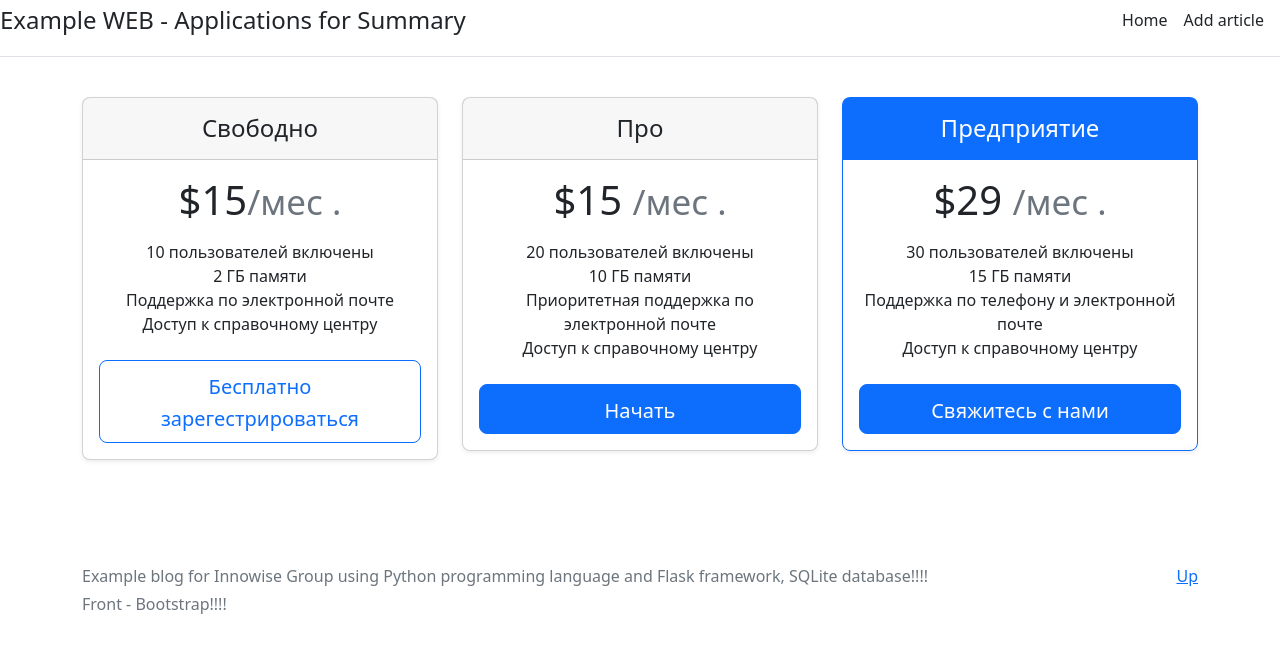
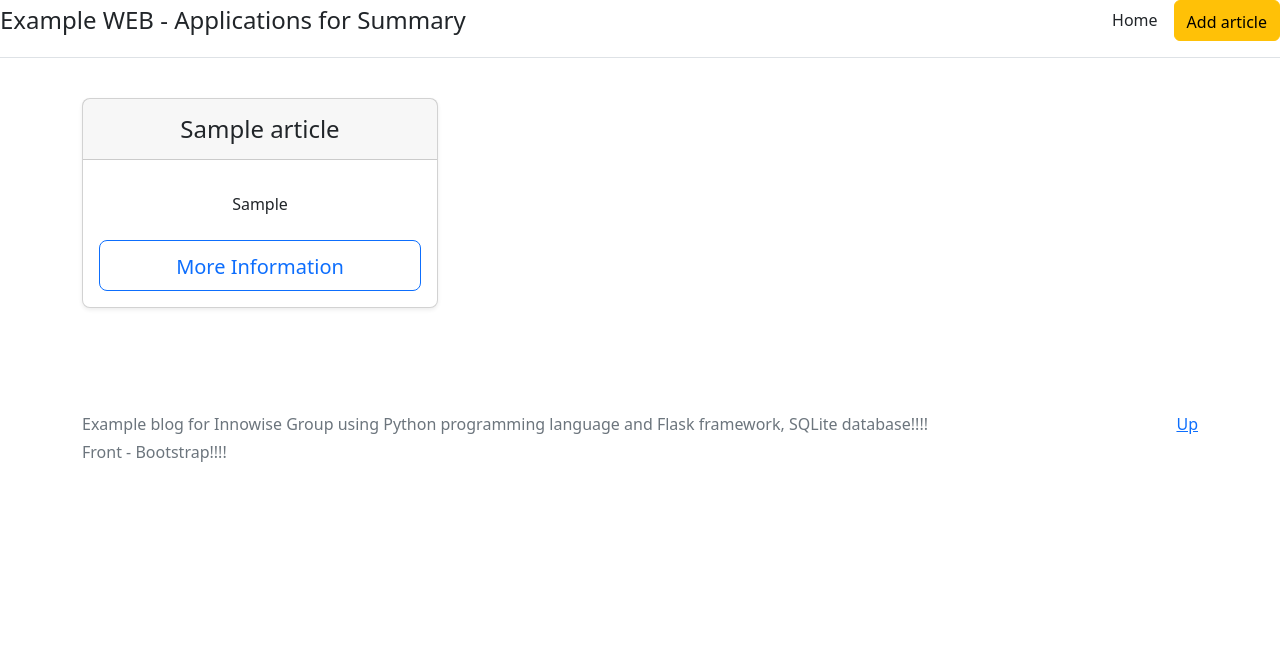
Before and after one commit to Sasa537/Web, a Flask app: page / in a window 1280 px wide. Shown: the top 653 px of the page. Run offline with Flask 2, Linux system fonts and the light colour scheme; tables that the repository leaves empty hold one stand-in row (values such as "Sample post").

Commit message:
Сделан вывод статей из БД

```diff
--- a/app.py
+++ b/app.py
@@ -1,4 +1,4 @@
-from flask import Flask, render_template, request,redirect
+from flask import Flask, render_template, request, redirect
 from flask_sqlalchemy import SQLAlchemy
 from datetime import datetime
 app = Flask(__name__)
@@ -6,7 +6,7 @@ app.config['SQLALCHEMY_DATABASE_URI'] = 'sqlite:///blog.db'
 app.config['SQLALCHEMY_TRACK_MODIFICATIONS'] = False
 db = SQLAlchemy(app)
 
-# Здесь  будет модель
+
 class Article(db.Model):
     id = db.Column(db.Integer, primary_key=True)
     title = db.Column(db.String(100), nullable=False)
@@ -14,13 +14,19 @@ class Article(db.Model):
     text = db.Column(db.Text, nullable=False)
     date = db.Column(db.DateTime, default=datetime.utcnow())
 
+    def __init__(self, title, intro, text):
+        self.title = title
+        self.intro = intro
+        self.text = text
+
     def __repr__(self):
          return '<Article %r>' % self.id
 
 
 @app.route('/')
 def index():
-    return render_template("index.html")
+    articles = Article.query.order_by(Article.date).all()
+    return render_template("index.html", article=articles)
 
 
 @app.route('/add', methods=['POST', 'GET'])
@@ -44,6 +50,5 @@ def add():
         return render_template("add.html")
 
 
-
 if __name__ == "__main__":
     app.run(debug=True)
--- a/templates/add.html
+++ b/templates/add.html
@@ -6,10 +6,12 @@
 
 {% block body %}
 <h1>Add the article</h1>
+<div class="container mt-5">
 <form method="post" >
     <input type="text" name="title" id="title" class="form-control" placeholder="Enter article title" align="center"><br>
     <textarea name="intro" id="intro" class="form-control" placeholder="Enter a brief description of the article" align="center"></textarea><br>
     <textarea name="text" id="text" class="form-control" placeholder="Enter the full text of the article" align="center"></textarea><br>
     <input type="submit"  class="btn btn-success" value="Add">
 </form>
+</div>
 {% endblock %}
--- a/templates/base.html
+++ b/templates/base.html
@@ -13,7 +13,7 @@
 
       <nav class="d-inline-flex mt-2 mt-md-0 ms-md-auto">
         <a class="me-3 py-2 text-dark text-decoration-none" href="/"><font style="vertical-align: inherit;"><font style="vertical-align: inherit;">Home</font></font></a>
-        <a class="me-3 py-2 text-dark text-decoration-none" href="/add"><font style="vertical-align: inherit;"><font style="vertical-align: inherit;">Add article</font></font></a>
+        <a class="btn btn-warning" href="/add"><font style="vertical-align: inherit;"><font style="vertical-align: inherit;">Add article</font></font></a>
 
       </nav>
     </div>
--- a/templates/index.html
+++ b/templates/index.html
@@ -10,57 +10,23 @@
 
   <main>
     <div class="row row-cols-1 row-cols-md-3 mb-3 text-center">
+
       <div class="col">
         <div class="card mb-4 rounded-3 shadow-sm">
           <div class="card-header py-3">
-            <h4 class="my-0 fw-normal"><font style="vertical-align: inherit;"><font style="vertical-align: inherit;">Свободно</font></font></h4>
+            <h4 class="my-0 fw-normal"><font style="vertical-align: inherit;"><font style="vertical-align: inherit;">{{article[0].title}}</font></font></h4>
           </div>
           <div class="card-body">
-            <h1 class="card-title pricing-card-title"><font style="vertical-align: inherit;"><font style="vertical-align: inherit;">$15</font></font><small class="text-muted fw-light"><font style="vertical-align: inherit;"><font style="vertical-align: inherit;">/мес .</font></font></small></h1>
+
             <ul class="list-unstyled mt-3 mb-4">
-              <li><font style="vertical-align: inherit;"><font style="vertical-align: inherit;">10 пользователей включены</font></font></li>
-              <li><font style="vertical-align: inherit;"><font style="vertical-align: inherit;">2 ГБ памяти</font></font></li>
-              <li><font style="vertical-align: inherit;"><font style="vertical-align: inherit;">Поддержка по электронной почте</font></font></li>
-              <li><font style="vertical-align: inherit;"><font style="vertical-align: inherit;">Доступ к справочному центру</font></font></li>
+              <li><font style="vertical-align: inherit;"><font style="vertical-align: inherit;">{{article[0].intro}}</font></font></li>
+
             </ul>
-            <button type="button" class="w-100 btn btn-lg btn-outline-primary"><font style="vertical-align: inherit;"><font style="vertical-align: inherit;">Бесплатно зарегестрироваться</font></font></button>
+            <button type="button" class="w-100 btn btn-lg btn-outline-primary"><font style="vertical-align: inherit;"><font style="vertical-align: inherit;">More Information</font></font></button>
           </div>
         </div>
       </div>
-      <div class="col">
-        <div class="card mb-4 rounded-3 shadow-sm">
-          <div class="card-header py-3">
-            <h4 class="my-0 fw-normal"><font style="vertical-align: inherit;"><font style="vertical-align: inherit;">Про</font></font></h4>
-          </div>
-          <div class="card-body">
-            <h1 class="card-title pricing-card-title"><font style="vertical-align: inherit;"><font style="vertical-align: inherit;">$15 </font></font><small class="text-muted fw-light"><font style="vertical-align: inherit;"><font style="vertical-align: inherit;">/мес .</font></font></small></h1>
-            <ul class="list-unstyled mt-3 mb-4">
-              <li><font style="vertical-align: inherit;"><font style="vertical-align: inherit;">20 пользователей включены</font></font></li>
-              <li><font style="vertical-align: inherit;"><font style="vertical-align: inherit;">10 ГБ памяти</font></font></li>
-              <li><font style="vertical-align: inherit;"><font style="vertical-align: inherit;">Приоритетная поддержка по электронной почте</font></font></li>
-              <li><font style="vertical-align: inherit;"><font style="vertical-align: inherit;">Доступ к справочному центру</font></font></li>
-            </ul>
-            <button type="button" class="w-100 btn btn-lg btn-primary"><font style="vertical-align: inherit;"><font style="vertical-align: inherit;">Начать</font></font></button>
-          </div>
-        </div>
-      </div>
-      <div class="col">
-        <div class="card mb-4 rounded-3 shadow-sm border-primary">
-          <div class="card-header py-3 text-white bg-primary border-primary">
-            <h4 class="my-0 fw-normal"><font style="vertical-align: inherit;"><font style="vertical-align: inherit;">Предприятие</font></font></h4>
-          </div>
-          <div class="card-body">
-            <h1 class="card-title pricing-card-title"><font style="vertical-align: inherit;"><font style="vertical-align: inherit;">$29 </font></font><small class="text-muted fw-light"><font style="vertical-align: inherit;"><font style="vertical-align: inherit;">/мес .</font></font></small></h1>
-            <ul class="list-unstyled mt-3 mb-4">
-              <li><font style="vertical-align: inherit;"><font style="vertical-align: inherit;">30 пользователей включены</font></font></li>
-              <li><font style="vertical-align: inherit;"><font style="vertical-align: inherit;">15 ГБ памяти</font></font></li>
-              <li><font style="vertical-align: inherit;"><font style="vertical-align: inherit;">Поддержка по телефону и электронной почте</font></font></li>
-              <li><font style="vertical-align: inherit;"><font style="vertical-align: inherit;">Доступ к справочному центру</font></font></li>
-            </ul>
-            <button type="button" class="w-100 btn btn-lg btn-primary"><font style="vertical-align: inherit;"><font style="vertical-align: inherit;">Свяжитесь с нами</font></font></button>
-          </div>
-        </div>
-      </div>
+
     </div>
   </main>
 </div>
```
